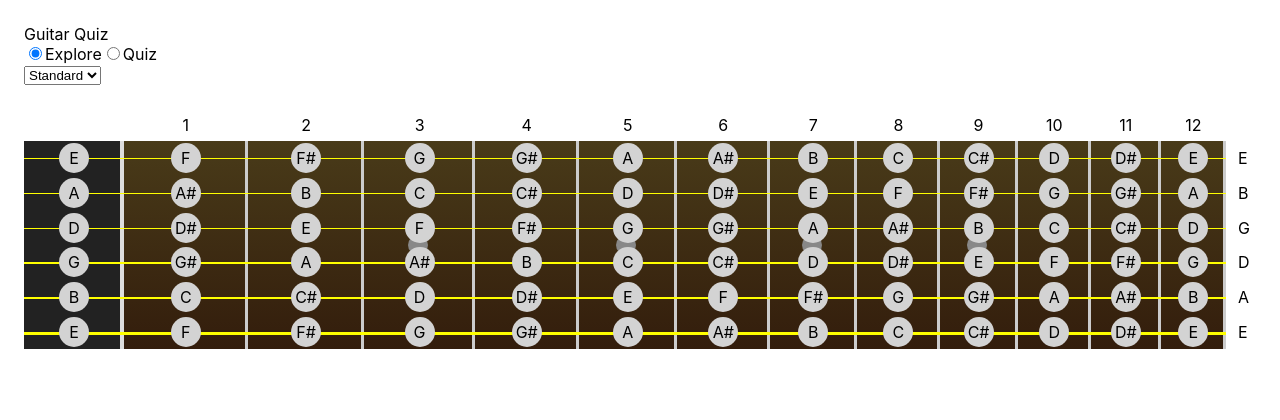
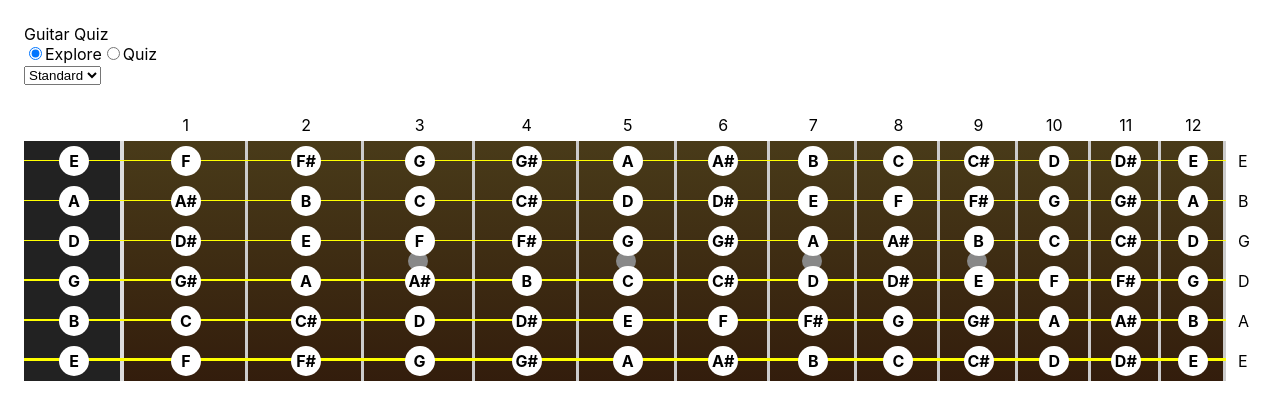
Before and after one commit to jonrimmer/fretfull, a React (Create React App) app: page / in a window 1280 px wide. Shown: the top 420 px of the page. Built offline with nearby package versions, Linux system fonts and the light colour scheme.

Commit message:
fix: Quiz judgement and string toggle

```diff
--- a/src/App.css
+++ b/src/App.css
@@ -1,3 +1,7 @@
+*, *::before, *::after {
+  box-sizing: border-box;
+}
+
 .App {
   display: grid;
   min-height: 100vh;
@@ -6,7 +10,7 @@
     'fretboard'
     'quiz'
   ;
-  grid-template-rows: auto minmax(auto, 30vh) 1fr;
+  grid-template-rows: auto auto 1fr;
   grid-template-columns: 1fr;
   grid-gap: 24px;
   padding: 24px;
@@ -96,7 +100,8 @@
 }
 
 .note.indicator {
-  background-color: lightgrey;
+  background-color: #FFF;
+  font-weight: bold;
 }
 
 .App-question {
--- a/src/App.js
+++ b/src/App.js
@@ -23,7 +23,7 @@ export function gridRows(tuning) {
   const l = tuning.notes.length;
   return '[top] auto ' +
     tmap(tuning.notes, (note, i, { first, last, length}) =>
-      (first ? '[top-edge ' : '[') + 's' + (l - i) + '] 1fr'
+      (first ? '[top-edge ' : '[') + 's' + (l - i) + '] 40px'
     ).join(' ') + ' [bottom-edge s0]'
 }
 
@@ -35,11 +35,21 @@ const App = () => {
   const [answer, setAnswer] = useState('');
   const [includedStrings, setIncludedStrings] = useState(newBoolArray(tuning.notes.length));
 
-  const computeRandomQuestion = (includedStrings) => ({
-    type: 'note',
-    string: getRandomInt(includedStrings.filter(incl => incl).length),
-    fret: getRandomInt(frets.length)
-  });
+  const computeRandomQuestion = (includedStrings) => {
+    const strings = includedStrings.reduce((acc, val, i) => {
+      if (val) {
+        acc.push(i);
+      }
+
+      return acc;
+    }, []);
+
+    return {
+      type: 'note',
+      string: strings[getRandomInt(strings.length)],
+      fret: getRandomInt(frets.length)
+    };
+  };
 
   const positionToNote = (string, fret) => {
     const rootNote = tuning.notes[tuning.notes.length - (string + 1)];
@@ -80,9 +90,11 @@ const App = () => {
   }
 
   const handleSubmit = event => {
+    // Done late in case the tuning has changed.
+    const solution = positionToNote(question.string, question.fret);
 
-    if (letterEquals(question.answer, answer)) {
-      setQuestion(computeRandomQuestion());
+    if (letterEquals(answer, solution)) {
+      setQuestion(computeRandomQuestion(includedStrings));
 
       setJudgement({
         correct: true,
@@ -106,11 +118,12 @@ const App = () => {
   }
 
   const toggleGuitarString = toToggle => {
+    debugger;
     let value = [...includedStrings];
     value[toToggle] = !value[toToggle];
     setIncludedStrings(value);
 
-    if (question.string.num === toToggle) {
+    if (question.string === toToggle) {
       setQuestion(computeRandomQuestion(value));
     }
   };
--- a/src/Fret.js
+++ b/src/Fret.js
@@ -2,7 +2,7 @@ import React from 'react';
 
 export const computeFrets = (fretCount) => {
   const frets = [];
-  let remainingSize = 200;
+  let remainingSize = 10;
 
   for (let i = 0; i < fretCount; i++) {
     const size = remainingSize / 17.817;
```
